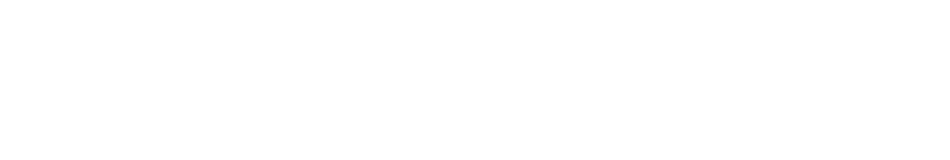
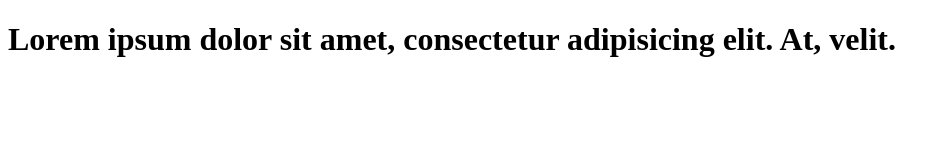
Before and after one commit to ragaabislam/reporfortest, a plain HTML site: page index.html in a window 1280 px wide. Shown: the whole page, without its empty margins (0-950 px from the left). Drawn offline with Linux system fonts and the light colour scheme.

Commit message:
update index

```diff
--- a/index.html
+++ b/index.html
@@ -6,6 +6,6 @@
     <title>Document</title>
 </head>
 <body>
-
+    <h1>Lorem ipsum dolor sit amet, consectetur adipisicing elit. At, velit.</h1>
 </body>
 </html>
```
